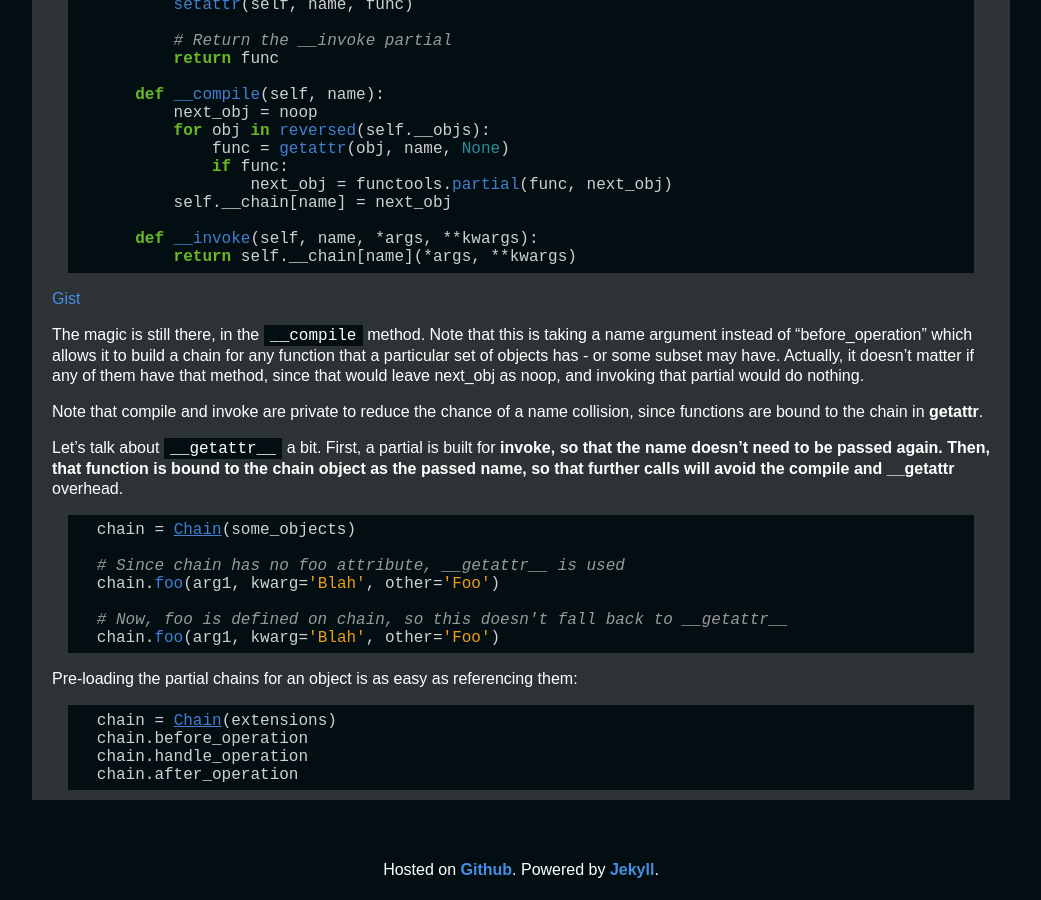
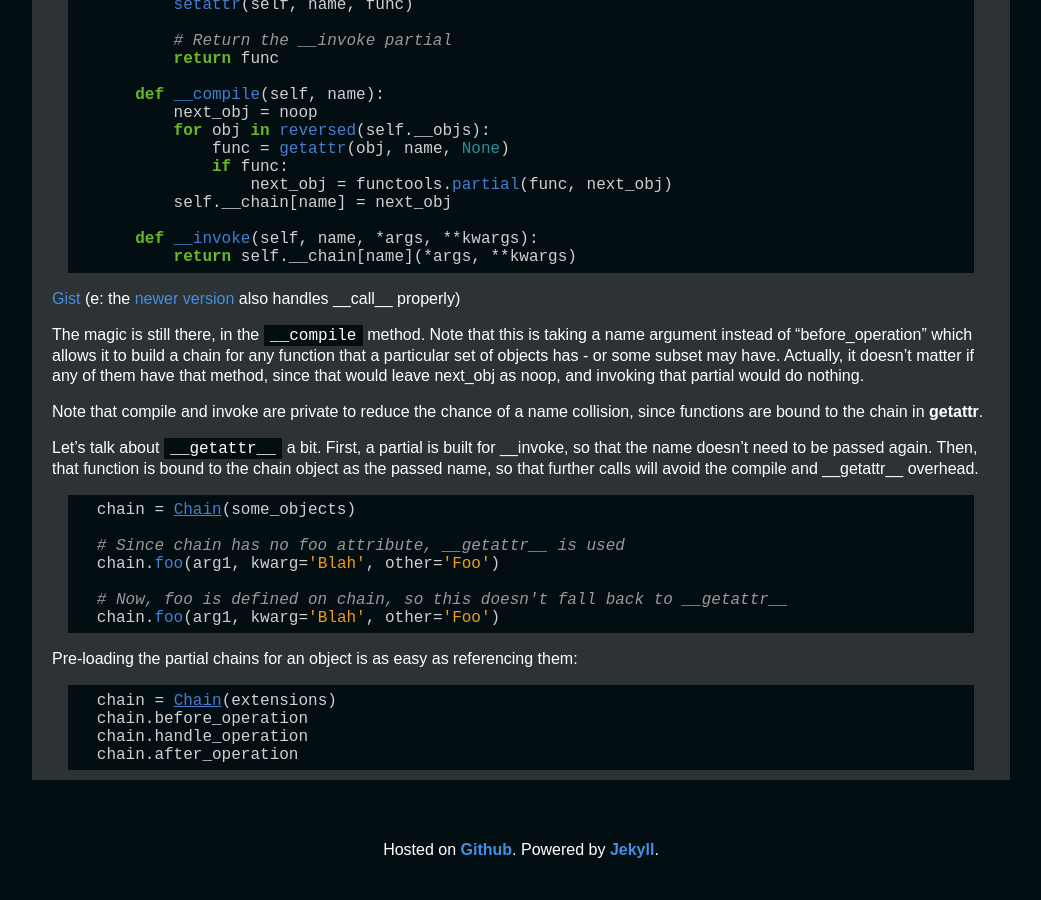
Before and after one commit to numberoverzero/numberoverzero.github.io, a Jekyll site: the page built from blog/_posts/2014-05-18-functools-partial-rocks.markdown, in a window 1280 px wide and 900 px high, scrolled down 2250 px. Shown: the whole window, without its empty margins (119-1160 px from the left). Built offline with Jekyll 4.4.1, drawn with Linux system fonts in a browser that asks for light colours; nearby versions of some CDN libraries; some web fonts are replaced; Markdown is read by kramdown in place of the engine named in the settings.

Commit message:
fix markdown, add updated source

````diff
--- a/blog/_posts/2014-05-18-functools-partial-rocks.markdown
+++ b/blog/_posts/2014-05-18-functools-partial-rocks.markdown
@@ -118,6 +118,8 @@ iteration.
 
 # Generalize it
 
+
+
 ``` python
 noop = lambda *a, **kw: None
 
@@ -150,7 +152,8 @@ class Chain(object):
         return self.__chain[name](*args, **kwargs)
 ```
 
-[Gist][chain-gist]
+[Gist][chain-gist] (e: the [newer version][pyservice-chain] also handles
+\_\_call\_\_ properly)
 
 The magic is still there, in the `__compile` method.  Note that this is taking
 a name argument instead of "before_operation" which allows it to build a chain
@@ -161,10 +164,10 @@ would leave next_obj as noop, and invoking that partial would do nothing.
 Note that compile and invoke are private to reduce the chance of a name
 collision, since functions are bound to the chain in __getattr__.
 
-Let's talk about `__getattr__` a bit.  First, a partial is built for __invoke,
+Let's talk about `__getattr__` a bit.  First, a partial is built for \_\_invoke,
 so that the name doesn't need to be passed again.  Then, that function is bound
 to the chain object as the passed name, so that further calls will avoid the
-compile and __getattr__ overhead.
+compile and \_\_getattr\_\_ overhead.
 
 ``` python
 chain = Chain(some_objects)
````
Also changed, not shown: other parts of blog/_posts/2014-05-18-functools-partial-rocks.markdown (+1 -0 lines).
